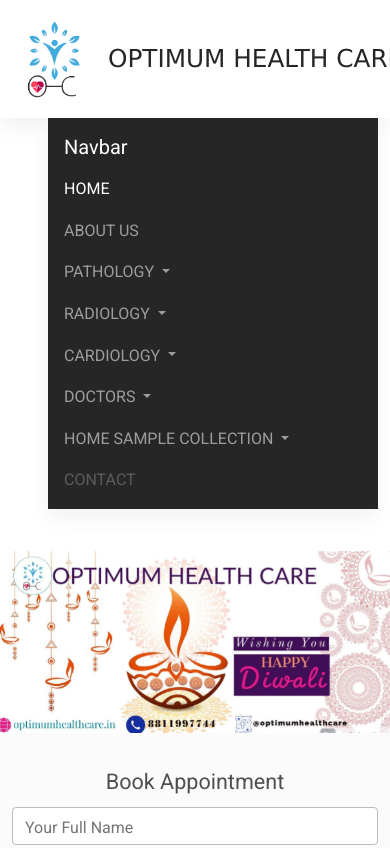
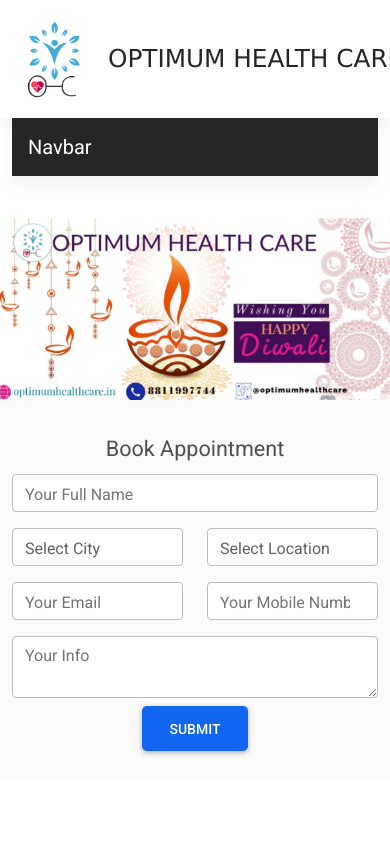
Before and after one commit to utpalbharali/Web-optimumhealthcare, a plain HTML site: page index.html in a window 390 px wide. Shown: the top 848 px of the page. Drawn offline with nearby package versions, Linux system fonts and the light colour scheme.

Commit message:
Update index.html

```diff
--- a/index.html
+++ b/index.html
@@ -47,20 +47,15 @@
 
     <!-- Navbar line HOME/ -->
 
-
-
-
-
-
-<div class="container pl-5">
+<div class="container">
     <nav class="navbar sticky-top navbar-expand-md navbar-dark bg-dark">
         <!-- TOggler/collapsable button -->
         <a class="navbar-brand" href="#">Navbar</a>
-        <button class="navbar-toggler" type="button" data-toggle="collapse" data-target="#navbarSupportedContent" aria-controls="navbarSupportedContent" aria-expanded="false" aria-label="Toggle navigation">
+        <button class="navbar-toggler" data-toggle="collapse" data-target="#collapsibleNavbar">
             <span class="navbar-toggler-icon"></span>
         </button>
 
-        <div class="navbar-collapse text-uppercase" id="navbarSupportedContent">
+        <div class="collapse navbar-collapse text-uppercase" id="collapsibleNavbar">
             <ul class="navbarT navbar-nav mr-auto">
                 <li class="nav-item active">
                     <a class="nav-link" href="#">Home <span class="sr-only">(current)</span></a>
```
